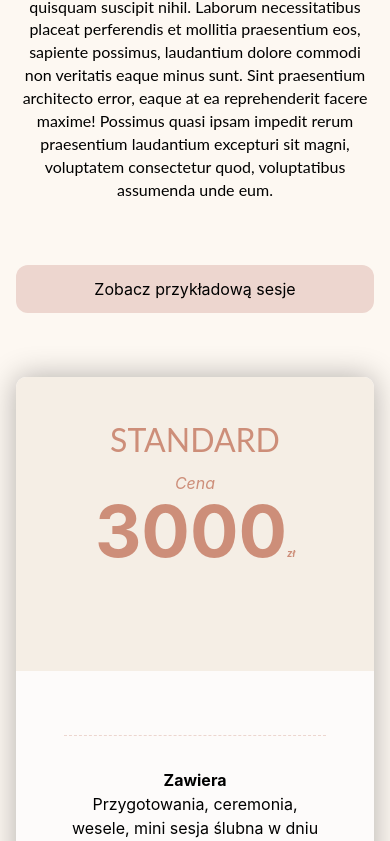
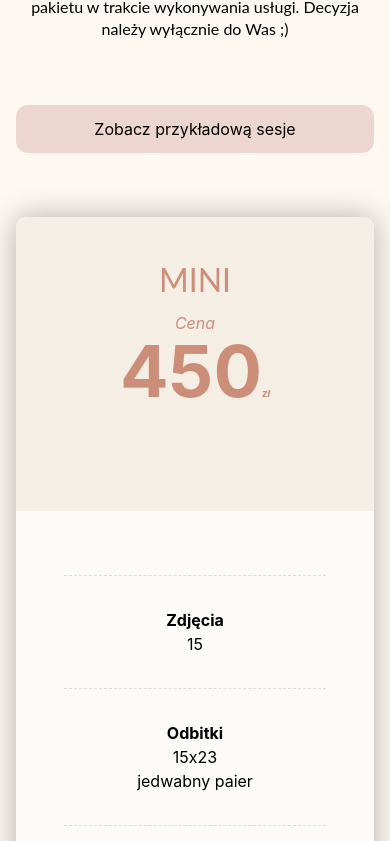
Before and after one commit to KaMiL073/wytworniawspomnien, a Next.js app in the folder frontend/: page /oferta-fotografii-slubnej in a window 390 px wide. Shown: the part 1156-1997 px from the top of the page. Built offline with nearby package versions, Linux system fonts and the light colour scheme.

Commit message:
pages-update-3

```diff
--- a/frontend/components/elements/pricing.js
+++ b/frontend/components/elements/pricing.js
@@ -4,7 +4,7 @@ import styles from './styles/Pricing.module.scss';
 
 export default function Pricing({ elements }) {
   const items = elements.map((element) => (
-    <div className={`h-[66rem] mx-8 ${styles.item}`}>
+    <div className={`h-[73rem] mx-8 ${styles.item}`}>
       <div className={styles.header}>
         <h5 className={styles.label}>{element.label}</h5>
         <div className={styles.price}>
--- a/frontend/components/homepage/heroSections.js
+++ b/frontend/components/homepage/heroSections.js
@@ -28,7 +28,7 @@ export default function heroSections() {
           </p>
 
           <div className={styles.groupBtn}>
-            <Link href="/">
+            <Link href="/kontakt">
               <a className={styles.btn} href="/">Umów sie na sesje </a>
             </Link>
             <Link href="/portfolio">
--- a/frontend/pages/oferta-fotografii-rodzinnej/[ofertSlug].js
+++ b/frontend/pages/oferta-fotografii-rodzinnej/[ofertSlug].js
@@ -61,10 +61,10 @@ const oferts = [
         price: 1200,
         content: `
         <ul>
-        <li><strong>Zdjęcia</strong> <br/> 50</li>
+        <li><strong>Zdjęcia</strong> <br/> <strong>50</strong></li>
         <li><strong>Odbitki</strong> <br/> 13x23 <br/> jedwabny paier</li>
         <li><strong>Dodatkowe zdjęcie</strong> <br/> 30 zł </li>
-        <li><strong>Dodatki</strong> <br/> Teczka na odbitki, presoanlizowany album 20x20, 10 rozkładówek</li>
+        <li><strong>Dodatki</strong> <br/> Teczka na odbitki, <strong>presoanlizowany album 20x20, 10 rozkładówek</strong></li>
     </ul>
             `,
       },
@@ -116,10 +116,10 @@ const oferts = [
         price: 1200,
         content: `
         <ul>
-        <li><strong>Zdjęcia</strong> <br/> 50</li>
+        <li><strong>Zdjęcia</strong> <br/> <strong>50</strong></li>
         <li><strong>Odbitki</strong> <br/> 13x23 <br/> jedwabny paier</li>
         <li><strong>Dodatkowe zdjęcie</strong> <br/> 30 zł </li>
-        <li><strong>Dodatki</strong> <br/> Teczka na odbitki, presoanlizowany album 20x20, 10 rozkładówek</li>
+        <li><strong>Dodatki</strong> <br/> Teczka na odbitki, <strong>presoanlizowany album 20x20, 10 rozkładówek</strong></li>
     </ul>
             `,
       },
@@ -148,9 +148,12 @@ const oferts = [
         price: 700,
         content: `
             <ul>
-                <li><strong>Zawiera</strong> <br/> Ceremonia, mini sesja rodzinna</li>
+                <li><strong>Zawiera</strong> <br/>
+                  <strong>&#9900;</strong> Ceremonia, <br/>
+                  <strong>&#9900;</strong> Mini sesja rodzinna <br/><br /><br />
+                </li>
                 <li><strong>Zdjęcia</strong> <br/> 30 </li>
-                <li><strong>Odbitki</strong> <br/>50 szt - 13x23 <br/> Jedwabny papier </li>
+                <li><strong>Odbitki</strong> <br/>50 szt - 15x23 <br/> Jedwabny papier </li>
                 <li><strong>Dodatkowe zdjęcia</strong> <br/> 30 zł </li>
                 <li><strong>Dodatki</strong> <br/> Teczka na odbitki </li>
             </ul>
@@ -161,14 +164,18 @@ const oferts = [
         price: 1200,
         content: `
           <ul>
-            <li><strong>Zawiera</strong> <br/> Przygotowania, ceremonia, mini sesja rodzinna, przyjęcie</li>
-            <li><strong>Zdjęcia</strong> <br/> 50 </li>
-            <li><strong>Odbitki</strong> <br/> 13x23 <br/> Jedwabny papier </li>
+            <li><strong>Zawiera</strong> <br/>
+              <strong>&#9900;</strong> Przygotowania, <br />
+              <strong>&#9900;</strong> Ceremonia, <br />
+              <strong>&#9900;</strong> Mini sesja rodzinna, <br />
+              <strong>&#9900;</strong> Przyjęcie <br />
+            </li>
+            <li><strong>Zdjęcia</strong> <br/> <strong>50 </strong></li>
+            <li><strong>Odbitki</strong> <br/> 15x23 <br/> Jedwabny papier </li>
             <li><strong>Dodatkowe zdjęcia</strong> <br/> 30 zł </li>
-            <li><strong>Dodatki</strong> <br/> Teczka na odbitki, Personalizowany album 20x20, 10 rozkładówek</li>
+            <li><strong>Dodatki</strong> <br/> Teczka na odbitki, <strong>Personalizowany album 20x20, 10 rozkładówek</strong></li>
           </ul>
             `,
-        pricing: '',
       },
     ],
   },
@@ -202,7 +209,7 @@ export default function Offer({ ofert }) {
           </div>
         </div>
       </section>
-      <section className="flex w-full sm:flex-col sm:space-y-4 my-24 mx-auto md:items-end justify-between max-w-screen-xl">
+      <section className="flex w-full sm:flex-col sm:space-y-4 my-24 mx-auto md:items-end justify-center max-w-screen-xl">
         <Pricing elements={pricing} />
       </section>
     </Layout>
--- a/frontend/pages/oferta-fotografii-slubnej/[ofertaSlubnaSlug].js
+++ b/frontend/pages/oferta-fotografii-slubnej/[ofertaSlubnaSlug].js
@@ -1,7 +1,6 @@
 import Image from 'next/image';
 import PropTypes from 'prop-types';
 import Layout from '../../components/layouts/layout';
-
 import Decor from '../../components/elements/decor';
 import HeaderDecor from '../../components/elements/headerDecor';
 import styles from '../../styles/About.module.scss';
@@ -33,9 +32,14 @@ const oferts = [
         price: 3000,
         content: `
             <ul>
-                <li><strong>Zawiera</strong> <br/> Przygotowania, ceremonia, wesele, mini sesja ślubna w dniu ślubu w okolicy Sali weselnej</li>
+                <li><strong>Zawiera</strong> <br/>
+                    <strong>&#9900;</strong> Przygotowania, <br/>
+                    <strong>&#9900;</strong> Ceremonia, <br/>
+                    <strong>&#9900;</strong> wesele, <br/>
+                    <strong>&#9900;</strong> Mini sesja ślubna w dniu ślubu w okolicy Sali weselnej, <br/><br/>
+                 </li>
                 <li><strong>Zdjęcia</strong> <br/> 400 </li>
-                <li><strong>Odbitki</strong> <br/>50 szt - 13x19 <br/> Jedwabny papier </li>
+                <li><strong>Odbitki</strong> <br/>50 szt - 15x23 <br/> Jedwabny papier </li>
                 <li><strong>Dodatkowe zdjęcia</strong> <br/> 30 zł </li>
                 <li><strong>Dodatki</strong> <br/> Pendrive z pudełkiem na odbitki </li>
             </ul>
@@ -46,11 +50,17 @@ const oferts = [
         price: 4000,
         content: `
           <ul>
-            <li><strong>Zawiera</strong> <br/> Przygotowania, ceremonia, wesele, mini sesja w dniu ślubu w okolicy Sali weselnej, pełna sesja ślubna w odrębnym dniu</li>
-            <li><strong>Zdjęcia</strong> <br/> 500 </li>
-            <li><strong>Odbitki</strong> <br/>100 szt - 13x19 <br/> Jedwabny papier </li>
+            <li><strong>Zawiera</strong> <br/>
+                <strong>&#9900;</strong> Przygotowania, <br/>
+                <strong>&#9900;</strong> Ceremonia, <br/>
+                <strong>&#9900;</strong> Wesele, <br/>
+                <strong>&#9900;</strong> Mini sesja ślubna w dniu ślubu w okolicy Sali weselnej, <br/>
+                <strong>&#9900; Mełna sesja ślubna w odrębnym dniu</strong>
+            </li>
+            <li><strong>Zdjęcia</strong> <br/> <strong>500</strong> </li>
+            <li><strong>Odbitki</strong> <br/><strong>100 szt</strong> - 15x23 <br/> Jedwabny papier </li>
             <li><strong>Dodatkowe zdjęcia</strong> <br/> 30 zł </li>
-            <li><strong>Dodatki</strong> <br/> Pendrive z pudełkiem na odbitki, Personalizowany album 20x20, 20 rozkładówek</li>
+            <li><strong>Dodatki</strong> <br/> Pendrive z pudełkiem na odbitki,<strong> Personalizowany album 20x20, 20 rozkładówek</strong></li>
           </ul>
             `,
         pricing: '',
@@ -78,7 +88,7 @@ const oferts = [
         content: `
             <ul>
                 <li><strong>Zdjęcia</strong> <br/> 30 </li>
-                <li><strong>Odbitki</strong> <br/> 13x19 <br/> Jedwabny papier </li>
+                <li><strong>Odbitki</strong> <br/> 15x23 <br/> Jedwabny papier </li>
                 <li><strong>Dodatkowe zdjęcia</strong> <br/> 30 zł </li>
                 <li><strong>Dodatki</strong> <br/> Teczka na odbitkii </li>
             </ul>
@@ -89,10 +99,11 @@ const oferts = [
         price: 1200,
         content: `
           <ul>
-            <li><strong>Zdjęcia</strong> <br/> 50 </li>
-            <li><strong>Odbitki</strong> <br/> 13x19 <br/> Jedwabny papier </li>
+            <li><strong>Zdjęcia</strong> <br/> <strong>50</strong> </li>
+            <li><strong>Odbitki</strong> <br/> 15x23 <br/> Jedwabny papier </li>
             <li><strong>Dodatkowe zdjęcia</strong> <br/> 30 zł </li>
-            <li><strong>Dodatki</strong> <br/> Teczka na odbitki, Personalizowany album 20x20, 10 rozkładówek</li>
+            <li><strong>Dodatki</strong> <br/> Teczka na odbitki,
+            <strong>Personalizowany album 20x20, 10 rozkładówek</strong></li>
           </ul>
             `,
       },
@@ -121,7 +132,7 @@ const oferts = [
         content: `
             <ul>
                 <li><strong>Zdjęcia</strong> <br/> 15</li>
-                <li><strong>Odbitki</strong> <br/> 13x19 <br/> jedwabny paier</li>
+                <li><strong>Odbitki</strong> <br/> 15x23 <br/> jedwabny paier</li>
                 <li><strong>Dodatkowe zdjęcie</strong> <br/> 30 zł </li>
                 <li><strong>Dodatki</strong> <br/> Teczka na odbitki</li>
             </ul>
@@ -133,7 +144,7 @@ const oferts = [
         content: `
             <ul>
                 <li><strong>Zdjęcia</strong> <br/> 25</li>
-                <li><strong>Odbitki</strong> <br/> 13x19 <br/> jedwabny paier</li>
+                <li><strong>Odbitki</strong> <br/> 15x23 <br/> jedwabny paier</li>
                 <li><strong>Dodatkowe zdjęcie</strong> <br/> 30 zł </li>
                 <li><strong>Dodatki</strong> <br/> Teczka na odbitki</li>
             </ul>
@@ -144,10 +155,10 @@ const oferts = [
         price: 1100,
         content: `
         <ul>
-        <li><strong>Zdjęcia</strong> <br/> 40</li>
-        <li><strong>Odbitki</strong> <br/> 13x19 <br/> jedwabny paier</li>
+        <li><strong>Zdjęcia</strong> <br/> <strong>40</strong></li>
+        <li><strong>Odbitki</strong> <br/> 15x23 <br/> jedwabny paier</li>
         <li><strong>Dodatkowe zdjęcie</strong> <br/> 30 zł </li>
-        <li><strong>Dodatki</strong> <br/> Teczka na odbitki, presoanlizowany album 20x20, 10 rozkładówek</li>
+        <li><strong>Dodatki</strong> <br/> Teczka na odbitki,<strong> presoanlizowany album 20x20, 10 rozkładówek</strong></li>
     </ul>
             `,
       },
@@ -181,8 +192,7 @@ export default function OfferA({ ofert }) {
           </div>
         </div>
       </section>
-      <section className="flex w-full sm:flex-col sm:space-y-4 my-24 mx-auto md:items-end justify-between max-w-screen-xl">
-        {/* {loginButton} */}
+      <section className="flex w-full sm:flex-col sm:space-y-4 my-24 mx-auto md:items-end justify-center max-w-screen-xl">
         <Pricing elements={pricing} />
       </section>
     </Layout>
--- a/frontend/pages/oferta-fotografii-slubnej/index.js
+++ b/frontend/pages/oferta-fotografii-slubnej/index.js
@@ -10,6 +10,46 @@ import styles from '../../styles/Oferta.module.scss';
 
 const TITLE = 'Oferta fotografii ślubnej - Wytwórnia Wspomnień';
 const DESCRIPTION = 'Zapraszam Cię do zapoznania się z moją ofertą na reportaż ślubny, sesję ślubną, narzeczeńską. Fotografia Trójmiasto, Gdańsk i okolice.';
+
+const pricing1 = [
+  {
+    label: 'Mini',
+    price: 450,
+    content: `
+        <ul>
+            <li><strong>Zdjęcia</strong> <br/> 15</li>
+            <li><strong>Odbitki</strong> <br/> 15x23 <br/> jedwabny paier</li>
+            <li><strong>Dodatkowe zdjęcie</strong> <br/> 30 zł </li>
+            <li><strong>Dodatki</strong> <br/> Teczka na odbitki</li>
+        </ul>
+        `,
+  },
+  {
+    label: 'Standard',
+    price: 600,
+    content: `
+        <ul>
+            <li><strong>Zdjęcia</strong> <br/> 25</li>
+            <li><strong>Odbitki</strong> <br/> 15x23 <br/> jedwabny paier</li>
+            <li><strong>Dodatkowe zdjęcie</strong> <br/> 30 zł </li>
+            <li><strong>Dodatki</strong> <br/> Teczka na odbitki</li>
+        </ul>
+        `,
+  },
+  {
+    label: 'Premium',
+    price: 1100,
+    content: `
+    <ul>
+    <li><strong>Zdjęcia</strong> <br/> <strong>40</strong></li>
+    <li><strong>Odbitki</strong> <br/> 15x23 <br/> jedwabny paier</li>
+    <li><strong>Dodatkowe zdjęcie</strong> <br/> 30 zł </li>
+    <li><strong>Dodatki</strong> <br/> Teczka na odbitki,<strong> presoanlizowany album 20x20, 10 rozkładówek</strong></li>
+</ul>
+        `,
+  },
+];
+
 const pricing = [
   {
     label: 'Standard',
@@ -39,6 +79,7 @@ const pricing = [
     pricing: '',
   },
 ];
+
 
 const pricing2 = [
   {
@@ -99,19 +140,13 @@ export default function Oferta() {
             />
           </div>
           <div className="md:w-3/12 text-center">
-            <h2>Reportaż ślubny</h2>
+            <h2>Narzeczone</h2>
             <p>
-              Lorem ipsum dolor sit amet consectetur adipisicing elit.
-              Beatae numquam eligendi alias sequi soluta quia ipsa aspernatur quo, ea,
-              expedita delectus nulla molestiae deleniti explicabo
-              quas culpa veritatis reprehenderit praesentium,
-              quis fuga quisquam suscipit nihil.
-              Laborum necessitatibus placeat perferendis et mollitia praesentium eos,
-              sapiente possimus, laudantium dolore commodi non veritatis eaque minus sunt.
-              Sint praesentium architecto error,
-              eaque at ea reprehenderit facere maxime!
-              Possimus quasi ipsam impedit rerum praesentium laudantium excepturi sit magni,
-              voluptatem consectetur quod, voluptatibus assumenda unde eum.
+              Cennik plenerowych sesji narzeczeńskich podzielony został na trzy warianty.
+              Pakiety zostały utworzone w taki sposób,
+              aby każdy znalazł w nich taką ilość zdjęć i dodatków, jaka go interesuje.
+              Pamiętajcie, że istnieje możliwość powiększenia pakietu w trakcie wykonywania usługi.
+              Decyzja należy wyłącznie do Was ;)
             </p>
             <Link href="/">
               <a className={styles.btn} href="/">Zobacz przykładową  sesje </a>
@@ -119,23 +154,17 @@ export default function Oferta() {
           </div>
         </div>
         <div className="flex sm:flex-col sm:space-y-4 mx-auto md:items-end justify-center max-w-screen-xl">
-          <Pricing elements={pricing} />
+          <Pricing elements={pricing1} />
         </div>
         <div className="flex flex-col-reverse md:flex-row items-center mx-4 md:mx-0 my-16">
           <div className="md:w-3/12 text-center ">
-            <h2>Sesja ślubna</h2>
+            <h2>Ślubne</h2>
             <p>
-              Lorem ipsum dolor sit amet consectetur adipisicing elit.
-              Beatae numquam eligendi alias sequi soluta quia ipsa aspernatur quo, ea,
-              expedita delectus nulla molestiae
-              deleniti explicabo quas culpa veritatis reprehenderit praesentium,
-              quis fuga quisquam suscipit nihil.
-              Laborum necessitatibus placeat perferendis et mollitia praesentium eos,
-              sapiente possimus, laudantium dolore commodi non veritatis eaque minus sunt.
-              Sint praesentium architecto error,
-              eaque at ea reprehenderit facere maxime!
-              Possimus quasi ipsam impedit rerum praesentium laudantium excepturi sit magni,
-              voluptatem consectetur quod, voluptatibus assumenda unde eum.
+              Cennik plenerowych sesji ślubnych podzielony został na dwa warianty.
+              Dostosujcie odpowiedni pakiet do swoich potrzeb.
+              Jeśli chcecie, mniejszy pakiet możemy zamienić
+              w dowolnej chwili na większy.
+              Decyzję pozostawiam już Wam :)
             </p>
             <Link href="/">
               <a className={styles.btn} href="/">Zobacz przykładową  sesje </a>
@@ -143,7 +172,7 @@ export default function Oferta() {
           </div>
           <div className="md:w-9/12 relative w-full h-60 md:h-[30rem]">
             <Image
-              src="/static/chrzciny.webp"
+              src="//static/sesja-rodzinna.webp"
               alt="Picture of the author"
               layout="fill"
               objectFit="contain"
@@ -153,6 +182,35 @@ export default function Oferta() {
         <div className="flex sm:flex-col sm:space-y-4 mx-auto md:items-end justify-center max-w-screen-xl">
           <Pricing elements={pricing2} />
         </div>
+        <div className="flex flex-col-reverse md:flex-row items-center mx-4 md:mx-0 my-16">
+          <div className="md:w-3/12 text-center ">
+            <h2>Reportaż Ślubny</h2>
+            <p>
+              Cennik reportażu ślubnego został podzielony na dwa pakiety.
+              Pierwszy pakiet skierowany jest do tych,
+              którzy chcą uwiecznić cały dzień rozpoczynając
+              od przygotowań, kończąc na oczepinach.
+              Drugi pakiet rozszerza ofertę o większą ilość odbitek i zdjęć.
+              Dodatkowo pakiet zawiera odrębną plenerową sesję ślubną oraz piękny,
+              indywidualnie zaprojektowany 20 stronnicowy album.
+              Wybór należy oczywiście do Was :)
+            </p>
+            <Link href="/">
+              <a className={styles.btn} href="/">Zobacz przykładową  sesje </a>
+            </Link>
+          </div>
+          <div className="md:w-9/12 relative w-full h-60 md:h-[30rem]">
+            <Image
+              src="//static/sesja-rodzinna.webp"
+              alt="Picture of the author"
+              layout="fill"
+              objectFit="contain"
+            />
+          </div>
+        </div>
+        <div className="flex sm:flex-col sm:space-y-4 mx-auto md:items-end justify-center max-w-screen-xl">
+          <Pricing elements={pricing} />
+        </div>
       </section>
     </Layout>
   );
```
Also changed, not shown: frontend/pages/kontakt.js (+9 -4 lines), frontend/pages/oferta-fotografii-rodzinnej/index.js (+31 -5 lines).
